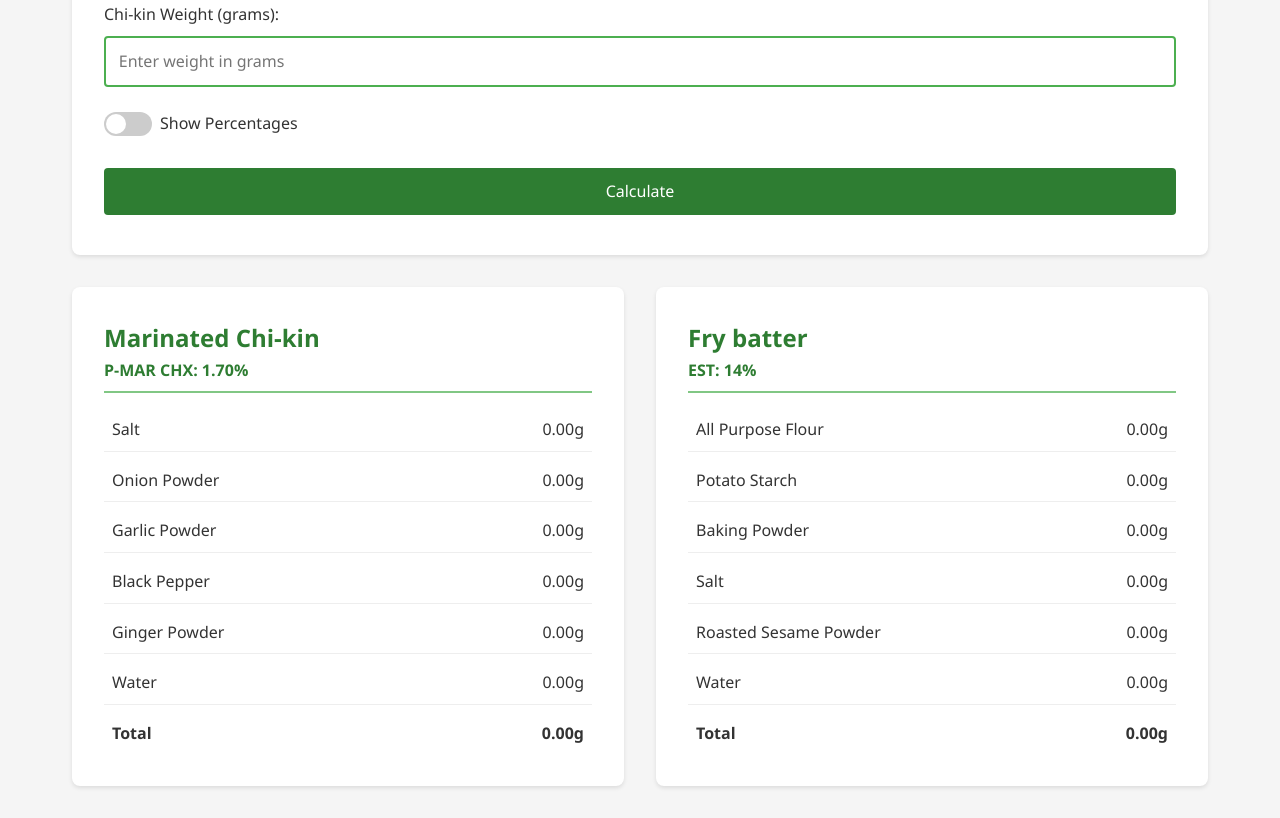
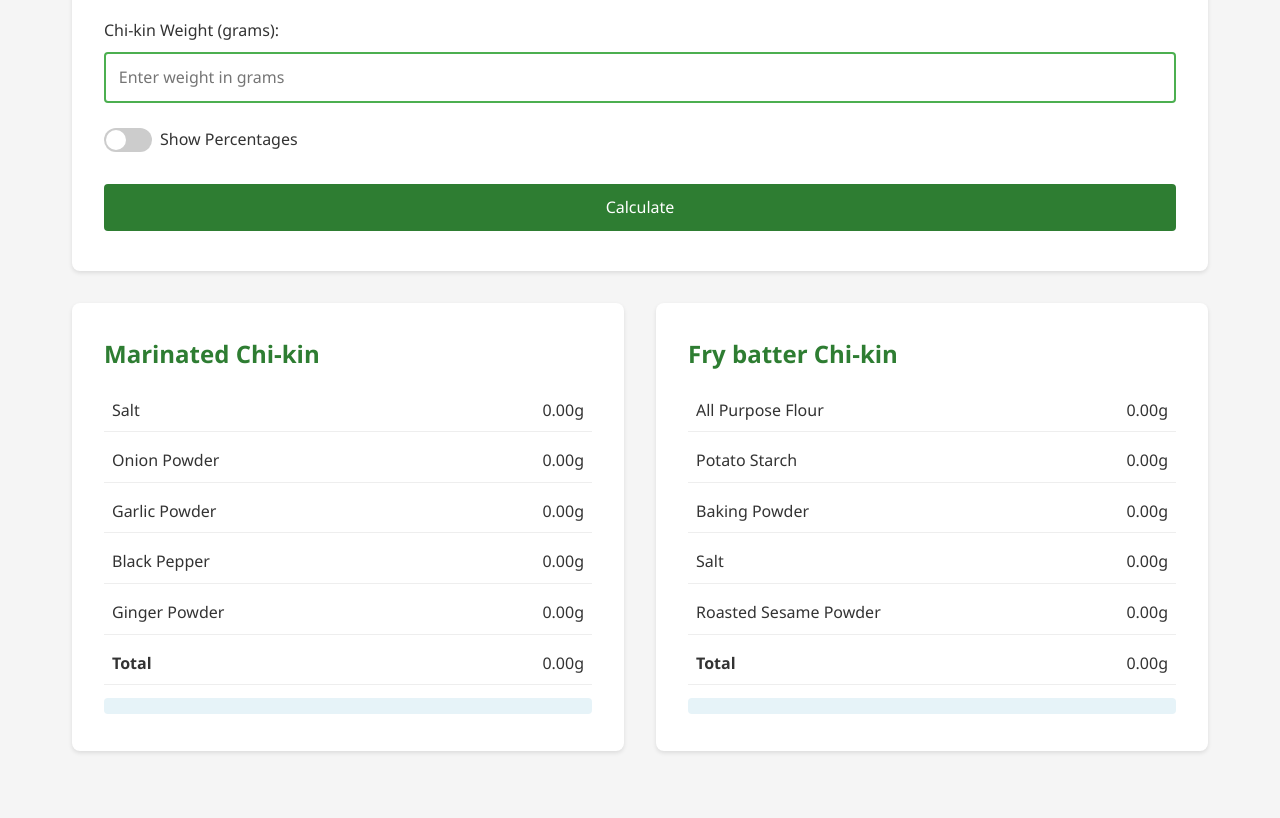
Before and after one commit to Pauch1/Calculatorr, a plain HTML site: page index.html in a window 1280 px wide. Shown: the part 362-1180 px from the top of the page. After the commit the page ends 1145 px from the top, so only its background shows below. Drawn offline with Linux system fonts and the light colour scheme.

Commit message:
Add files via upload
update formula

```diff
--- a/index.html
+++ b/index.html
@@ -35,22 +35,23 @@
 
         <div class="results" id="results">
             <div class="result-card marinade-section" id="marinade">
-                <h2 id="marinadeTitle">Marinade</h2>
-                <h4>P-MAR CHX: 1.70%</h4>
+                <h2 id="marinadeTitle">Marinade Chi-kin</h2>
+                <h4 class="percentage-only">P-MAR CHX: 1.70%</h4>
                 <div class="ingredients"></div>
             </div>
 
             <div class="result-card marinade-section" id="fryBatter">
-                <h2 id="fryBatterTitle">Fry Batter</h2>
-                <h4>EST: 14%</h4>
+                <h2 id="fryBatterTitle">Fry Batter Chi-kin</h2>
+                <h4 class="percentage-only">EST: 14%</h4>
                 <div class="ingredients"></div>
             </div>
 
             <div class="result-card sauce-section" id="sauce">
                 <h2 id="sauceTitle"></h2>
-                <h4 id="est11"></h4>
+                <h4 id="est11" class="percentage-only"></h4>
                 <div class="ingredients"></div>
             </div>
+
         </div>
 
     <script src="r.js"></script>
--- a/r.css
+++ b/r.css
@@ -35,7 +35,7 @@ h1 {
 
 h2 {
     color: var(--primary-green);
-
+    margin-bottom: 1rem;
 }
 
 .recipe-selector {
@@ -177,6 +177,15 @@ button:hover {
     color: var(--primary-green);
     margin-right: 1rem;
 }
+.ingredient-row.empty-bar {
+    height: 15px; /* Adjust the height as needed */
+    background-color: rgba(173, 216, 230, 0.3); /* Light transparent blue */
+    margin: 5px 0; /* Add some spacing above and below */
+    border-radius: 4px; /* Optional: make it rounded */
+}
+
+
+
 
 @media (max-width: 768px) {
     .container {
--- a/r.js
+++ b/r.js
@@ -1,7 +1,7 @@
 const recipes = {
     marinated: {
         title: "Marinated Chi-kin",
-        title2:"Fry batter",
+        title2:"Fry batter Chi-kin",
         type: "marinade",
         marinade: {
             percentages: {
@@ -10,6 +10,7 @@ const recipes = {
                 "Garlic Powder": 11,
                 "Black Pepper": 7,
                 "Ginger Powder": 9,
+                "Water": 1.50
             },
             ratios: {
                 "P-MAR CHX": 0.0170,
@@ -18,7 +19,7 @@ const recipes = {
                 "Garlic Powder": 0.00187,
                 "Black Pepper": 0.00119,
                 "Ginger Powder": 0.00153,
-                "Water": 0.0150
+                "Water": 0.0150,
             }
         },
         fryBatter: {
@@ -27,15 +28,16 @@ const recipes = {
                 "Potato Starch": 46.20,
                 "Baking Powder": 1.80,
                 "Salt": 2.60,
-                "Roasted Sesame Powder": 21.40
+                "Roasted Sesame Powder": 21.40,
+                "Water": 55
             },
             ratios: {
                 "All Purpose Flour": 0.0392,
-                "Potato Starch": 0.0647,
+                "Potato Starch": 0.06468,
                 "Baking Powder": 0.00252,
                 "Salt": 0.00364,
                 "Roasted Sesame Powder": 0.02996,
-                "Water": 0.0770
+                "Water": .55
             }
         }
     },
@@ -49,7 +51,8 @@ const recipes = {
                 "Onion Powder": 12,
                 "Garlic Powder": 12,
                 "Black Pepper": 8,
-                "Ginger Powder": 10
+                "Ginger Powder": 10,
+                "Water": 1.50
             },
             ratios: {
                 "P-MAR CHX": 0.0170,
@@ -67,7 +70,8 @@ const recipes = {
                 "Potato Starch": 46.20,
                 "Baking Powder": 1.80,
                 "Salt": 2.60,
-                "Roasted Sesame Powder": 21.40
+                "Roasted Sesame Powder": 21.40,
+                "Water": 55
             },
             ratios: {
                 "All Purpose Flour": 0.0392,
@@ -88,19 +92,19 @@ const recipes = {
                 "Soy Sauce": 21.9,
                 "Mirin": 19.9,
                 "Sugar": 15.2,
-                "Corn Syrup": 25.2,
+                "Corn Syrup": 25.1,
                 "Garlic": 8.6,
                 "Vinegar": 3.3,
                 "Oyster Sauce": 6.0
             },
             ratios: {
-                "Soy Sauce": 0.0219 * 1.2,
-                "Mirin": 0.0199 * 1.2,
-                "Sugar": 0.0152 * 1.2,
-                "Corn Syrup": 0.0252 * 1.2,
-                "Garlic": 0.0086 * 1.2,
-                "Vinegar": 0.0033 * 1.2,
-                "Oyster Sauce": 0.0060 * 1.2
+                "Soy Sauce": 0.02628,
+                "Mirin": 0.02388,
+                "Sugar": 0.01824,
+                "Corn Syrup": 0.03012,
+                "Garlic": 0.01032,
+                "Vinegar": 0.00396,
+                "Oyster Sauce": 0.0072
             }
         }
     },
@@ -110,22 +114,22 @@ const recipes = {
         est: "EST: 10%",
         sauce: {
             percentages: {
-                "Gochujang": 29.2,
+                "Gochujang": 28.9,
                 "Ketchup": 16.5,
-                "Soy Sauce": 9.4,
-                "Brown Rice Vinegar": 20.2,
-                "Mirin": 11.0,
-                "Light Brown Sugar": 8.2,
+                "Soy Sauce": 9.3,
+                "Brown Rice Vinegar": 20.8,
+                "Mirin": 10.9,
+                "Light Brown Sugar": 8.1,
                 "Garlic": 5.5,
                 "Sesame seed for garnish": 0
             },
             ratios: {
-                "Gochujang": 0.0292,
+                "Gochujang": 0.0289,
                 "Ketchup": 0.0165,
-                "Soy Sauce": 0.0094,
-                "Brown Rice Vinegar": 0.0202,
-                "Mirin": 0.0110,
-                "Light Brown Sugar": 0.0082,
+                "Soy Sauce": 0.0093,
+                "Brown Rice Vinegar": 0.0208,
+                "Mirin": 0.0109,
+                "Light Brown Sugar": 0.0081,
                 "Garlic": 0.0055,
                 "Sesame seed for garnish": 0
             }
@@ -142,41 +146,91 @@ function calculateIngredients(weight, section) {
     let total = 0;
 
     for (const [ingredient, ratio] of Object.entries(section.ratios)) {
+        // Skip adding water to the main results
+        if (ingredient === 'Water') continue;
+
         const amount = weight * ratio;
         results[ingredient] = {
             amount,
             percentage: section.percentages?.[ingredient] || null
         };
+
         total += amount;
     }
 
+    // Store total excluding water
     results['Total'] = {
         amount: total,
         percentage: 100
     };
+
+    // Add water separately at the end
+    const waterAmount = section.ratios['Water'] ? weight * section.ratios['Water'] : 0;
+    if (waterAmount > 0) {
+        results['Water'] = {
+            amount: waterAmount,
+            percentage: section.percentages?.['Water'] || null
+        };
+    }
+
     return results;
 }
+
 
 function displayResults(results, containerId, showPercentages) {
     const container = document.querySelector(`#${containerId} .ingredients`);
     container.innerHTML = '';
 
+    let totalAdded = false; // Flag to track if the total is added
+
     Object.entries(results).forEach(([ingredient, data]) => {
-        if (ingredient === 'P-MAR CHX') return; // Skip P-MAR CHX
+        // Skip P-MAR CHX if present
+        if (ingredient === 'P-MAR CHX') return;
+
+        // Skip Water from appearing before the total
+        if (ingredient === 'Water') return;
 
         const row = document.createElement('div');
         row.className = 'ingredient-row';
 
-        let content = `<span>${ingredient}</span><span>`;
+        // Apply bold style for "Total"
+        let content = `<span${ingredient === 'Total' ? ' style="font-weight:bold;"' : ''}>${ingredient}</span><span>`;
+
         if (showPercentages && data.percentage !== null) {
             content += `<span class="percentage">${data.percentage}%</span>`;
         }
+
         content += `${formatNumber(data.amount)}g</span>`;
 
         row.innerHTML = content;
         container.appendChild(row);
+
+        // After adding the total, add an empty bar
+        if (ingredient === 'Total' && !totalAdded) {
+            const emptyBar = document.createElement('div');
+            emptyBar.className = 'ingredient-row empty-bar'; // Add a class for the empty bar
+            container.appendChild(emptyBar);
+            totalAdded = true;
+        }
     });
+
+    // Now add the water at the very end, after the empty bar and total
+    if (results['Water']) {
+        const waterRow = document.createElement('div');
+        waterRow.className = 'ingredient-row';
+
+        let waterContent = `<span>Water</span><span>`;
+        if (showPercentages && results['Water'].percentage !== null) {
+            waterContent += `<span class="percentage">${results['Water'].percentage}%</span>`;
+        }
+        waterContent += `${formatNumber(results['Water'].amount)}g</span>`;
+
+        waterRow.innerHTML = waterContent;
+        container.appendChild(waterRow);
+    }
 }
+
+
 
 
 function showSection(sectionClass, show) {
@@ -190,16 +244,25 @@ function showSection(sectionClass, show) {
     });
 }
 
+
+function togglePercentageOnly(show) {
+    const percentageElements = document.querySelectorAll('.percentage-only');
+    percentageElements.forEach(element => {
+        element.style.display = show ? 'block' : 'none';
+    });
+}
+
 function calculate() {
     const weight = parseFloat(document.getElementById('chickenWeight').value);
     const recipe = document.getElementById('recipeSelect').value;
     const showPercentages = document.getElementById('showPercentages').checked;
 
-    // If no weight entered, use placeholder value of 1000g
+    // Toggle "P-MAR CHX" and "EST" visibility based on Show Percentages checkbox
+    togglePercentageOnly(showPercentages);
+
     const calculationWeight = weight || 0;
 
     if (!recipe) {
-        // Hide all sections if no recipe selected
         showSection('marinade-section', false);
         showSection('sauce-section', false);
         return;
@@ -214,7 +277,6 @@ function calculate() {
     } else if (selectedRecipe.type === 'sauce') {
         document.getElementById('sauceTitle').innerText = selectedRecipe.title;
         document.getElementById('est11').innerText = selectedRecipe.est;
-
     }
 
     // Show/hide appropriate sections based on recipe type
@@ -239,7 +301,6 @@ function calculate() {
     }
 }
 
-
 // Event Listeners
 document.getElementById('calculateBtn').addEventListener('click', calculate);
 document.getElementById('showPercentages').addEventListener('change', calculate);
```
